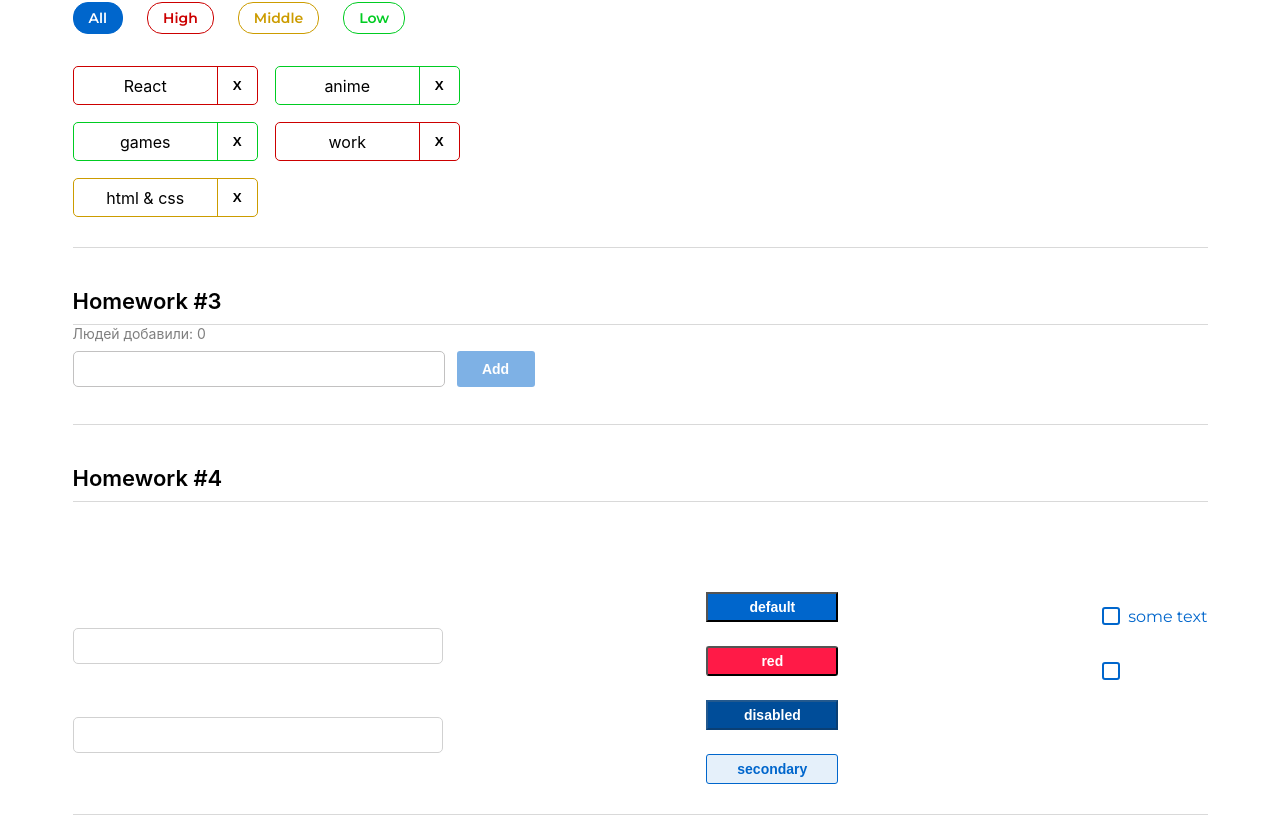
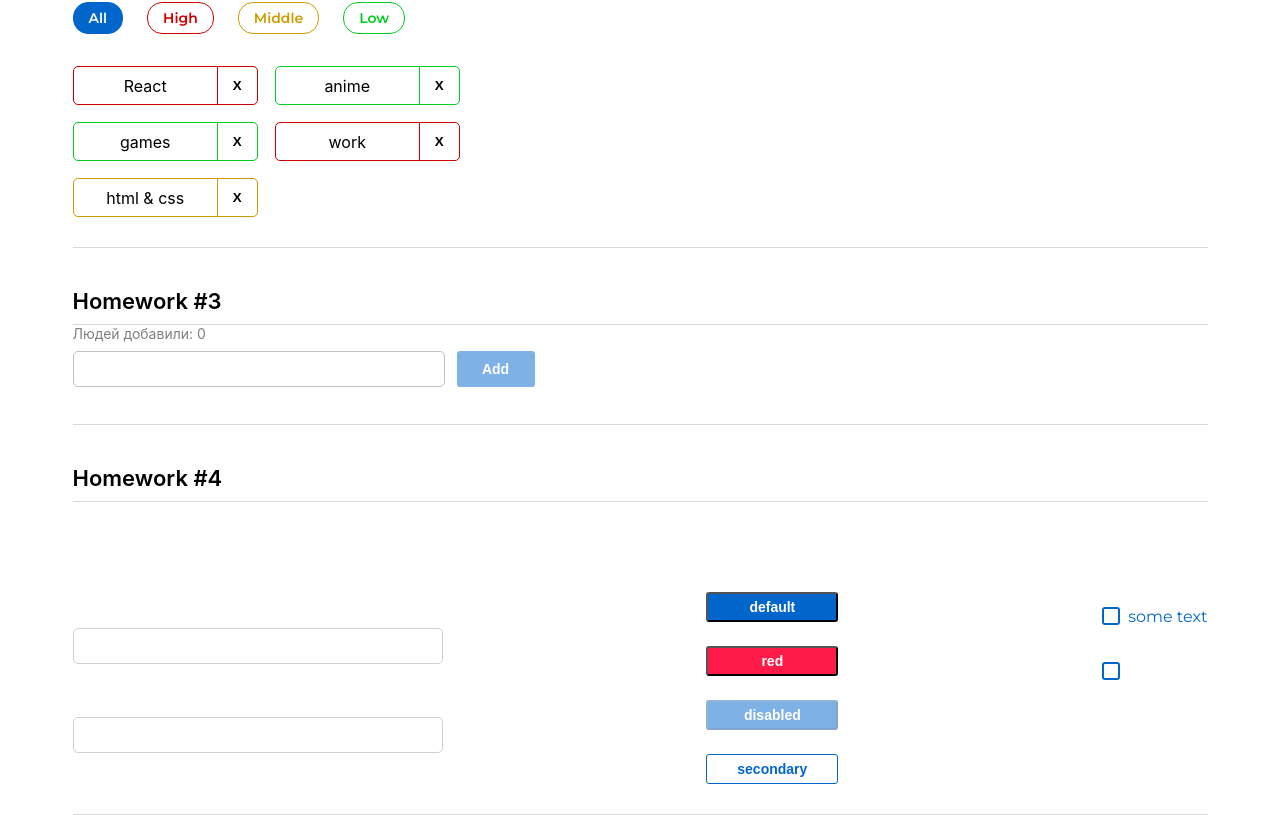
Before and after one commit to elfin14/hws2-master, a React (Create React App) app: page / in a window 1280 px wide. Shown: the part 518-1333 px from the top of the page. Built offline with nearby package versions, Linux system fonts and the light colour scheme.

Commit message:
homeworks HW4 rebuild SuperButton.tsx

```diff
--- a/src/s2-homeworks/hw04/common/c2-SuperButton/SuperButton.module.css
+++ b/src/s2-homeworks/hw04/common/c2-SuperButton/SuperButton.module.css
@@ -10,19 +10,21 @@
 
 .disabled {
     background-color: #004D99;
+    opacity: 0.5;
 }
-
+.default {
+    background-color: #0066CC;
+    border-radius: 3px;
+    color: #FFFFFF ;
+}
 .secondary {
-    background: #E5F0FA;
     border: 1px solid #0066CC;
     border-radius: 3px;
+    background-color: #FFFFFF;
     color: #0066CC;
 }
 
-.default {
-    background-color: #0066CC;
-    border-radius: 3px;
-}
+
 
 .red {
     background-color: #FF1A47;
--- a/src/s2-homeworks/hw04/common/c2-SuperButton/SuperButton.tsx
+++ b/src/s2-homeworks/hw04/common/c2-SuperButton/SuperButton.tsx
@@ -18,10 +18,11 @@ const SuperButton: React.FC<SuperButtonPropsType> = (
     }
 ) => {
     const finalClassName = s.button
+        + (className ? ' ' + className : ' '+s.default)
         + (xType === 'red' ?' ' +s.red : '')
         + (xType === 'disabled' ?' ' +s.disabled : '')
         + (xType === 'secondary' ?' '+s.secondary : '')
-        + (className ? ' ' + className : '')
+
         // задачка на смешивание классов
 
     return (
```
